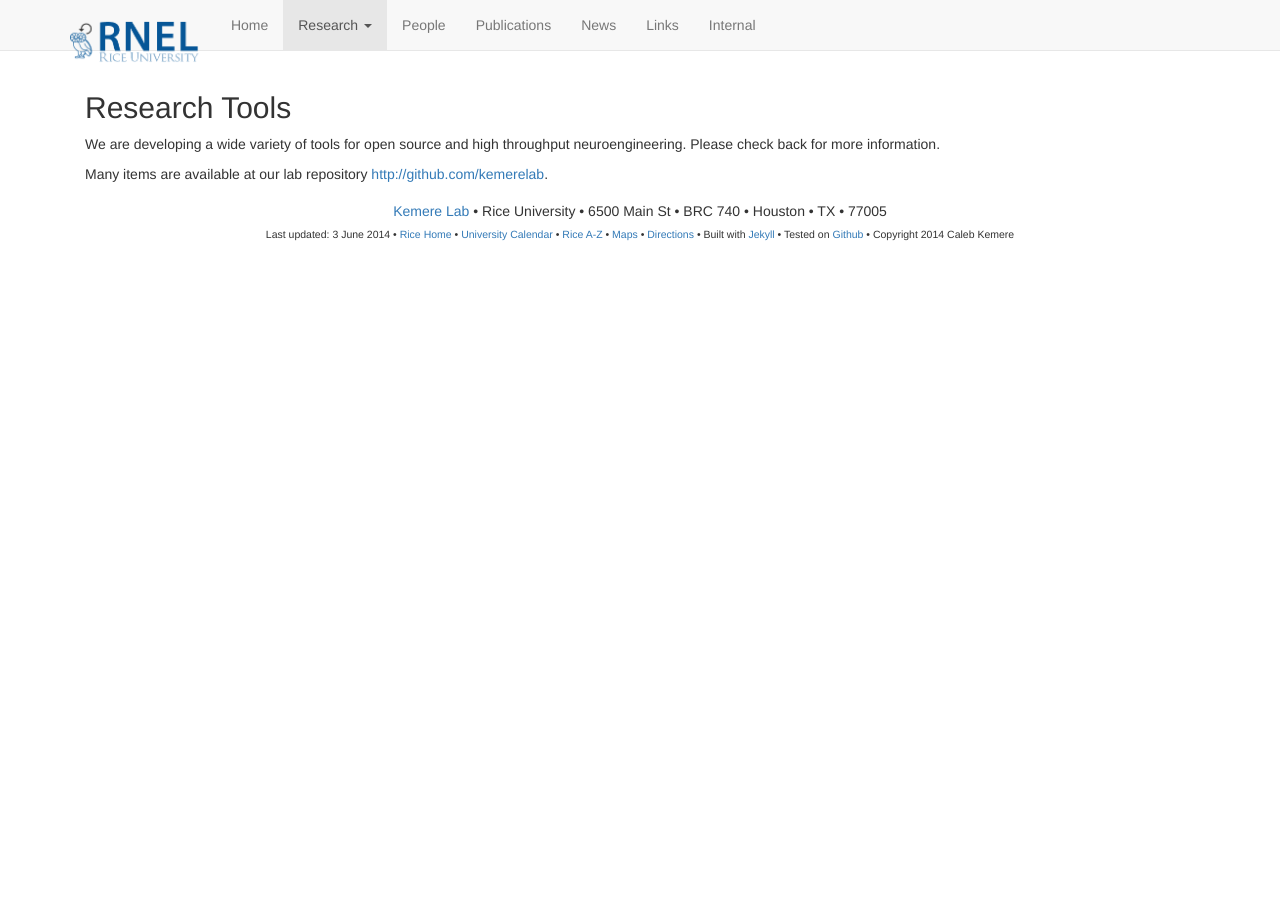
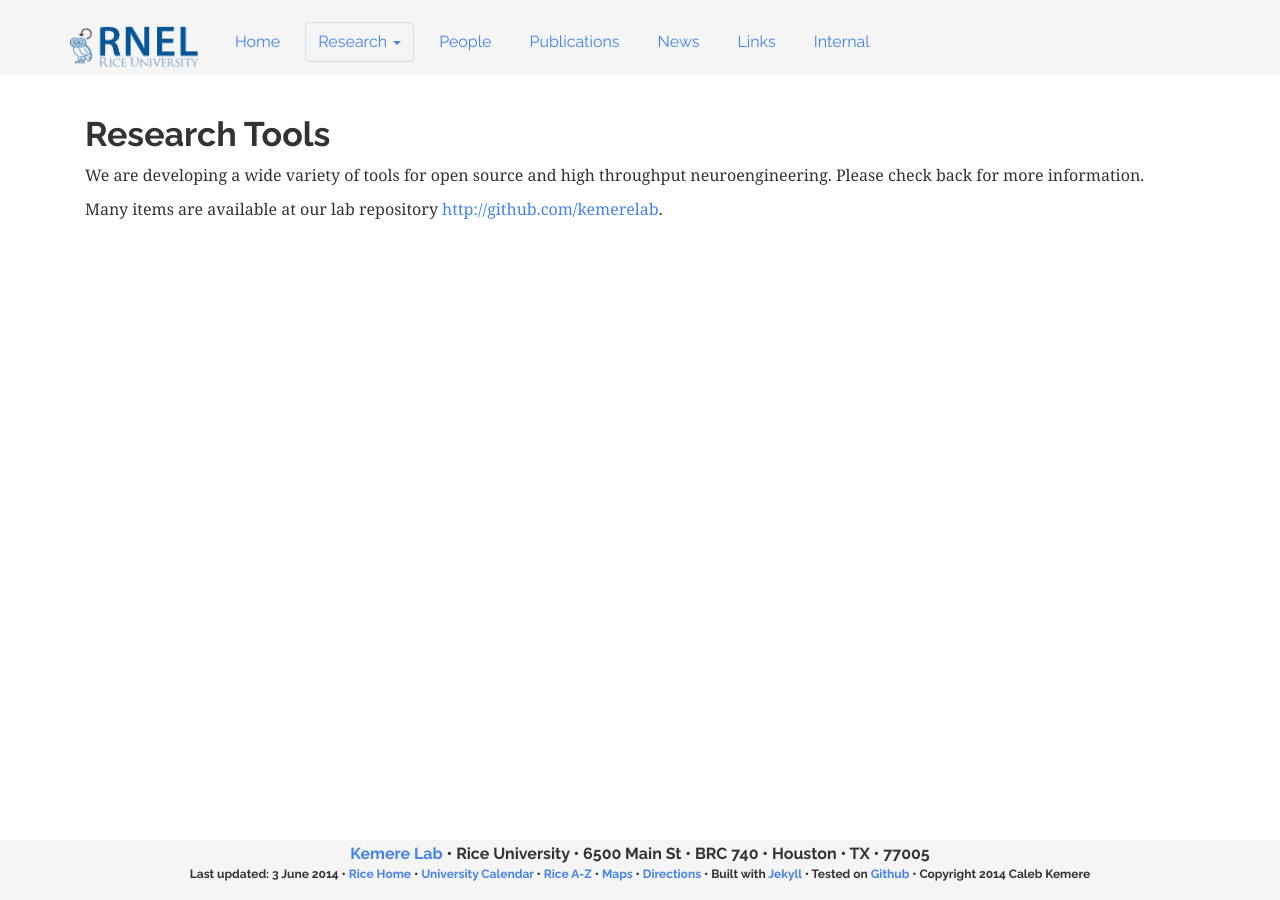
Before and after one commit to kemerelab/kemerelab.github.io, a Jekyll site: the page built from research/tools.md, in a window 1280 px wide. Built offline with Jekyll 4.4.1, drawn with Linux system fonts in a browser that asks for light colours; nearby versions of some CDN libraries; library files that are not in the unit come from our copies.

Commit message:
Changed site.url to /, and changed highlighter to match newer version of jekyll

```diff
--- a/_config.yml
+++ b/_config.yml
@@ -1,4 +1,4 @@
 name: Rice RNEL
 markdown: kramdown
-pygments: true
+highlighter: true
 url: http://rnel.rice.edu
--- a/_layouts/generic.html
+++ b/_layouts/generic.html
@@ -6,28 +6,28 @@
     <meta name="viewport" content="width=device-width, initial-scale=1">
     <meta name="description" content="">
     <meta name="author" content="">
-    <link rel="shortcut icon" href="{{ site.baseurl }}/images/favicon.ico">
+    <link rel="shortcut icon" href="/images/favicon.ico">
 
     <title>{{ page.title }}</title>
 
     <!-- Bootstrap core CSS -->
-    <link href="{{ site.baseurl }}css/bootstrap/css/bootstrap.min.css" rel="stylesheet">
+    <link href="/css/bootstrap/css/bootstrap.min.css" rel="stylesheet">
 
     <!-- Navigation Bar -->
-    <link href="{{ site.baseurl }}css/navbar.css" rel="stylesheet">
+    <link href="/css/navbar.css" rel="stylesheet">
 
     {% if page.nav == "home" %}
-    <link href="{{ site.baseurl }}css/carousel.css" rel="stylesheet">
+    <link href="/css/carousel.css" rel="stylesheet">
     {% endif %}
 
     {% if page.nav == "news" %}
-    <link href="{{ site.baseurl }}css/news-list.css" rel="stylesheet">
+    <link href="/css/news-list.css" rel="stylesheet">
     {% endif %}
 
-    <link href="{{ site.baseurl }}css/callouts.css" rel="stylesheet">
+    <link href="/css/callouts.css" rel="stylesheet">
 
     {% if page.nav == "people" %}
-    <link href="{{ site.baseurl }}css/directory.css" rel="stylesheet">
+    <link href="/css/directory.css" rel="stylesheet">
     {% endif %}
 
     <!-- Just for debugging purposes. Don't actually copy this line! -->
@@ -51,7 +51,7 @@
     ================================================== -->
     <!-- Placed at the end of the document so the pages load faster -->
     <script src="https://ajax.googleapis.com/ajax/libs/jquery/1.11.0/jquery.min.js"></script>
-    <script src="{{ site.baseurl }}css/bootstrap/js/bootstrap.min.js"></script>
-    <script src="{{ site.baseurl }}css/docs.min.js"></script>
+    <script src="/css/bootstrap/js/bootstrap.min.js"></script>
+    <script src="/css/docs.min.js"></script>
   </body>
 </html>
```
